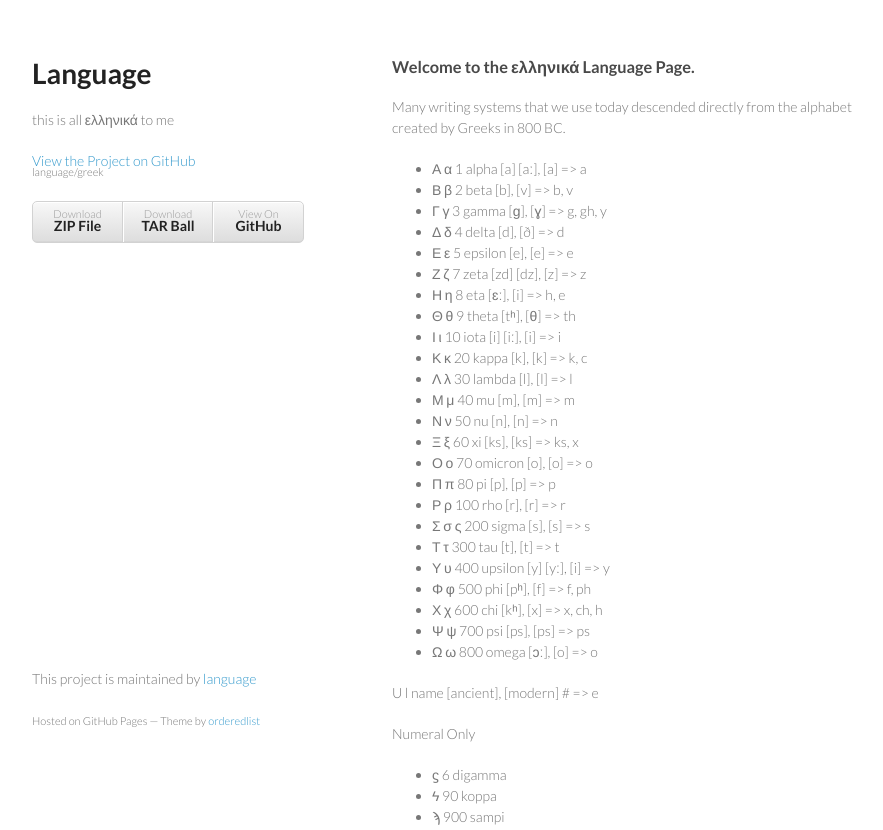
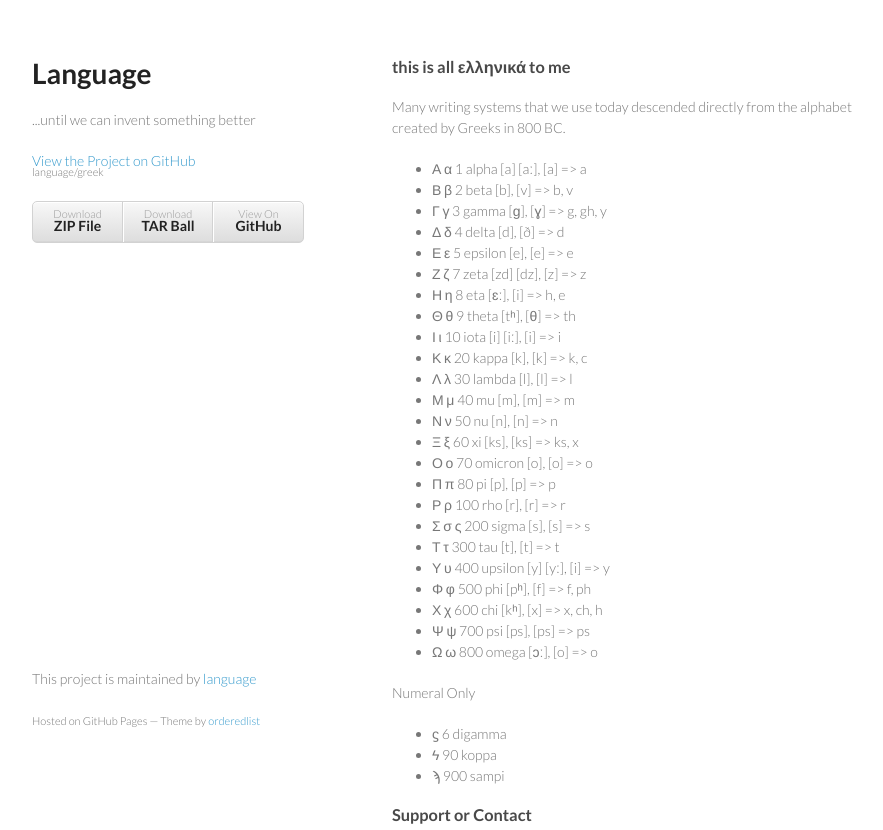
Before and after one commit to language/greek, a plain HTML site: page index.html in a window 1280 px wide. Shown: the top 830 px of the page, without its empty margins (178-1061 px from the left). Drawn offline with Linux system fonts and the light colour scheme.

```diff
--- a/index.html
+++ b/index.html
@@ -16,7 +16,7 @@
     <div class="wrapper">
       <header>
         <h1>Language</h1>
-        <p>this is all ελληνικά to me</p>
+        <p>...until we can invent something better</p>
 
         <p class="view"><a href="https://github.com/language/greek">View the Project on GitHub <small>language/greek</small></a></p>
 
@@ -28,7 +28,7 @@
         </ul>
       </header>
       <section>
-        <h3>Welcome to the ελληνικά Language Page.</h3>
+        <h3>this is all ελληνικά to me</h3>
 
 <p>Many writing systems that we use today descended directly from the alphabet created by Greeks in 800 BC.</p>
 
@@ -57,9 +57,7 @@
 <li>Χ χ 600 chi [kʰ], [x] =&gt; x, ch, h</li>
 <li>Ψ ψ 700 psi [ps], [ps] =&gt; ps</li>
 <li>Ω ω 800 omega   [ɔː], [o] =&gt; o</li>
-</ul><p>U l name [ancient], [modern] # =&gt; e</p>
-
-<p>Numeral Only</p>
+</ul><p>Numeral Only</p>
 
 <ul>
 <li>ϛ 6 digamma </li>
--- a/params.json
+++ b/params.json
@@ -1 +1 @@
-{"google":"","body":"### Welcome to the ελληνικά Language Page.\r\n\r\nMany writing systems that we use today descended directly from the alphabet created by Greeks in 800 BC.\r\n\r\n* Α α 1\talpha\t[a] [aː], [a] => a\r\n* Β β 2\tbeta\t[b], [v] => b, v\r\n* Γ γ 3\tgamma\t[ɡ], [ɣ] => g, gh, y\r\n* Δ δ 4\tdelta\t[d], [ð] => d\r\n* Ε ε 5\tepsilon\t[e], [e] => e\r\n* Ζ ζ 7\tzeta\t[zd] [dz], [z] => z\r\n* Η η 8\teta\t[ɛː], [i] => h, e\r\n* Θ θ 9\ttheta\t[tʰ], [θ] => th\r\n* Ι ι 10 iota\t[i] [iː], [i] => i\r\n* Κ κ 20 kappa\t[k], [k] => k, c\r\n* Λ λ 30 lambda\t[l], [l] => l\r\n* Μ μ 40 mu\t[m], [m] => m\r\n* Ν ν 50 nu\t[n], [n] => n\r\n* Ξ ξ 60 xi\t[ks], [ks] => ks, x\r\n* Ο ο 70 omicron [o], [o] => o\r\n* Π π 80 pi\t[p], [p] => p\r\n* Ρ ρ 100 rho\t[r], [r] => r\r\n* Σ σ ς 200 sigma [s], [s] => s\r\n* Τ τ 300 tau\t[t], [t] => t\r\n* Υ υ 400 upsilon\t[y] [yː], [i] => y\r\n* Φ φ 500 phi\t[pʰ], [f] => f, ph\r\n* Χ χ 600 chi\t[kʰ], [x] => x, ch, h\r\n* Ψ ψ 700 psi\t[ps], [ps] => ps\r\n* Ω ω 800 omega\t[ɔː], [o] => o\r\n\r\nU l name [ancient], [modern] # => e\r\n\r\nNumeral Only\r\n* ϛ 6 digamma \r\n* ϟ 90 koppa\r\n* ϡ 900 sampi\r\n\r\n### Support or Contact\r\n\r\nIf you are having difficulty with Unicode in your computer programs, contact language@data.io and we’ll help you sort it out.","name":"Language","tagline":"this is all ελληνικά to me","note":"Don't delete this file! It's used internally to help with page regeneration."}
+{"tagline":"...until we can invent something better","note":"Don't delete this file! It's used internally to help with page regeneration.","name":"Language","body":"### this is all ελληνικά to me\r\n\r\nMany writing systems that we use today descended directly from the alphabet created by Greeks in 800 BC.\r\n\r\n* Α α 1\talpha\t[a] [aː], [a] => a\r\n* Β β 2\tbeta\t[b], [v] => b, v\r\n* Γ γ 3\tgamma\t[ɡ], [ɣ] => g, gh, y\r\n* Δ δ 4\tdelta\t[d], [ð] => d\r\n* Ε ε 5\tepsilon\t[e], [e] => e\r\n* Ζ ζ 7\tzeta\t[zd] [dz], [z] => z\r\n* Η η 8\teta\t[ɛː], [i] => h, e\r\n* Θ θ 9\ttheta\t[tʰ], [θ] => th\r\n* Ι ι 10 iota\t[i] [iː], [i] => i\r\n* Κ κ 20 kappa\t[k], [k] => k, c\r\n* Λ λ 30 lambda\t[l], [l] => l\r\n* Μ μ 40 mu\t[m], [m] => m\r\n* Ν ν 50 nu\t[n], [n] => n\r\n* Ξ ξ 60 xi\t[ks], [ks] => ks, x\r\n* Ο ο 70 omicron [o], [o] => o\r\n* Π π 80 pi\t[p], [p] => p\r\n* Ρ ρ 100 rho\t[r], [r] => r\r\n* Σ σ ς 200 sigma [s], [s] => s\r\n* Τ τ 300 tau\t[t], [t] => t\r\n* Υ υ 400 upsilon\t[y] [yː], [i] => y\r\n* Φ φ 500 phi\t[pʰ], [f] => f, ph\r\n* Χ χ 600 chi\t[kʰ], [x] => x, ch, h\r\n* Ψ ψ 700 psi\t[ps], [ps] => ps\r\n* Ω ω 800 omega\t[ɔː], [o] => o\r\n\r\nNumeral Only\r\n* ϛ 6 digamma \r\n* ϟ 90 koppa\r\n* ϡ 900 sampi\r\n\r\n### Support or Contact\r\n\r\nIf you are having difficulty with Unicode in your computer programs, contact language@data.io and we’ll help you sort it out.","google":""}
```
